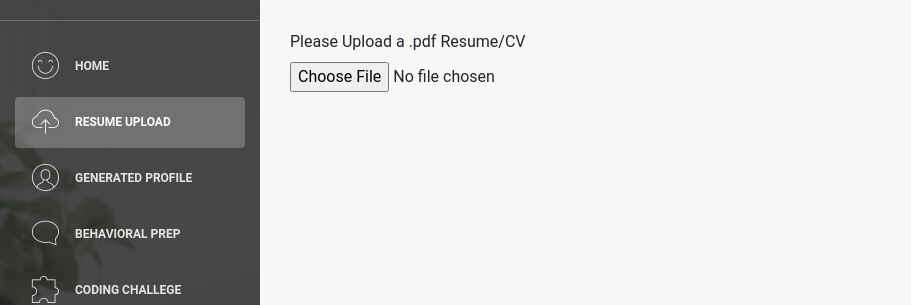
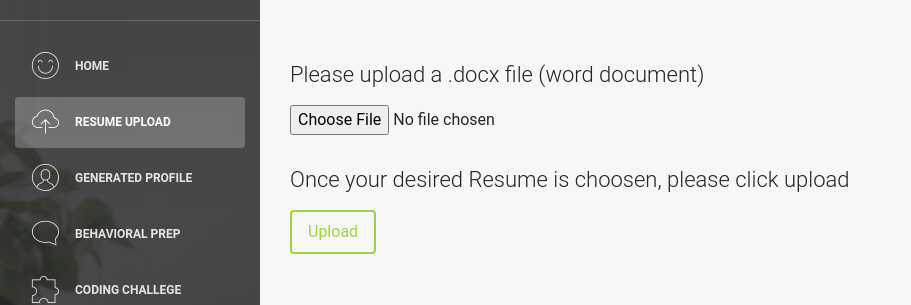
Before and after one commit to bits-please-sir/bits-please-ai-capstone, a React (Create React App) app in the folder git-a-job/: page /admin/resume in a window 1280 px wide. Shown: the top 305 px of the page, without its empty margins (0-911 px from the left). Built offline with nearby package versions, Linux system fonts and the light colour scheme.

Commit message:
added file upload backend *ignore stuff in node modules*

```diff
--- a/git-a-job/package.json
+++ b/git-a-job/package.json
@@ -1,8 +1,10 @@
 {
   "name": "light-bootstrap-dashboard-react",
+  "proxy": "http://localhost:8000",
   "version": "2.0.0",
   "dependencies": {
     "@fortawesome/fontawesome-free": "5.15.2",
+    "axios": "^0.21.1",
     "bootstrap": "4.6.0",
     "chartist": "0.10.1",
     "gulp": "4.0.2",
--- /dev/null
+++ b/git-a-job/src/components/Forms/FileUpload.js
@@ -0,0 +1,106 @@
+import React, { Component } from "react";
+import axios from 'axios';
+
+export default class FileUpload extends Component {
+//     state = {users: []}
+
+//   componentDidMount() {
+//     fetch('/users')
+//       .then(res => res.json())
+//       .then(users => this.setState({ users }));
+//   }
+
+//   render() {
+//     return (
+//       <div className="App">
+//         <h1>Users</h1>
+//         {this.state.users.map(user =>
+//           <div key={user.id}>{user.username}</div>
+//         )}
+//       </div>
+//     );
+//  }
+//   constructor(props) {
+//     super(props);
+
+//     this.state = {
+//       resumeURL: '',
+//     };
+
+//     this.handleUploadDocx = this.handleUploadDocx.bind(this);
+//   }
+
+//   handleUploadDocx(ev) {
+//     ev.preventDefault();
+
+//     const data = new FormData();
+//     data.append('file', this.uploadInput.files[0]);
+//     data.append('filename', this.fileName.value);
+
+//     fetch('http://localhost:3001/fileupload', {
+//       method: 'POST',
+//       body: data,
+//     }).then((response) => {
+//       response.json().then((body) => {
+//         this.setState({ resumeURL: `http://localhost:3001/${body.file}` });
+//       });
+//     });
+//   }
+
+//   render() {
+//     return (
+//       <form onSubmit={this.handleUploadDocx}>
+//         <div>
+//           <input ref={(ref) => { this.uploadInput = ref; }} type="file" />
+//         </div>
+//         <div>
+//           <input ref={(ref) => { this.fileName = ref; }} type="text" placeholder="Enter the desired name of file" />
+//         </div>
+//         <br />
+//         <div>
+//           <button>Upload</button>
+//         </div>
+//         <img src={this.state.resumeURL} alt="img" />
+//       </form>
+//     );
+//   }
+constructor(props) {
+    super(props);
+      this.state = {
+        selectedFile: null
+      }
+
+  }
+// onChangeHandler=event=>{
+
+//     console.log(event.target.files[0])
+
+// }
+onChangeHandler=event=>{
+    this.setState({
+      selectedFile: event.target.files[0],
+      loaded: 0,
+    })
+  }
+  onClickHandler = () => {
+    const data = new FormData()
+    data.append('file', this.state.selectedFile)
+    axios.post("http://localhost:8000/upload", data, {
+       // receive two    parameter endpoint url ,form data
+    }).then(res => { // then print response status
+        console.log(res.statusText)
+    })
+    }
+  render(){
+      return(
+        <div>
+        <input type="file" name="file" onChange={this.onChangeHandler}/>
+        <h4>Once your desired Resume is choosen, please click upload</h4>
+        <div>
+        <button type="button" class="btn btn-success" onClick={this.onClickHandler}>Upload</button>
+        </div>
+        </div>
+      );
+  }
+
+}
--- a/git-a-job/src/views/ResumeUpload.js
+++ b/git-a-job/src/views/ResumeUpload.js
@@ -1,4 +1,5 @@
 import React from "react";
+import FileUpload from "../components/Forms/FileUpload.js";
 
 // react-bootstrap components
 import {
@@ -18,159 +19,19 @@ function TableList() {
   return (
     <>
       <Container fluid>
-      <Form>
-        {/* <div className="mb-3">
-          <Form.File id="formcheck-api-custom" custom>
-            <Form.File.Input isValid />
-            <Form.File.Label data-browse="Button text">
-              Custom file input
-            </Form.File.Label>
-            <Form.Control.Feedback type="valid">You did it!</Form.Control.Feedback>
-          </Form.File>
-        </div> */}
+        <h4> Please upload a .docx file (word document)</h4>
+        <FileUpload/>
+      {/* <Form>
+        <Form.Group>
         <div className="mb-3">
           <Form.File id="formcheck-api-regular">
             <Form.File.Label>Please Upload a .pdf Resume/CV</Form.File.Label>
             <Form.File.Input />
           </Form.File>
         </div>
-      </Form>
-        {/* <Row>
-          <Col md="12">
-            <Card className="strpied-tabled-with-hover">
-              <Card.Header>
-                <Card.Title as="h4">Striped Table with Hover</Card.Title>
-                <p className="card-category">
-                  Here is a subtitle for this table
-                </p>
-              </Card.Header>
-              <Card.Body className="table-full-width table-responsive px-0">
-                <Table className="table-hover table-striped">
-                  <thead>
-                    <tr>
-                      <th className="border-0">ID</th>
-                      <th className="border-0">Name</th>
-                      <th className="border-0">Salary</th>
-                      <th className="border-0">Country</th>
-                      <th className="border-0">City</th>
-                    </tr>
-                  </thead>
-                  <tbody>
-                    <tr>
-                      <td>1</td>
-                      <td>Dakota Rice</td>
-                      <td>$36,738</td>
-                      <td>Niger</td>
-                      <td>Oud-Turnhout</td>
-                    </tr>
-                    <tr>
-                      <td>2</td>
-                      <td>Minerva Hooper</td>
-                      <td>$23,789</td>
-                      <td>Curaçao</td>
-                      <td>Sinaai-Waas</td>
-                    </tr>
-                    <tr>
-                      <td>3</td>
-                      <td>Sage Rodriguez</td>
-                      <td>$56,142</td>
-                      <td>Netherlands</td>
-                      <td>Baileux</td>
-                    </tr>
-                    <tr>
-                      <td>4</td>
-                      <td>Philip Chaney</td>
-                      <td>$38,735</td>
-                      <td>Korea, South</td>
-                      <td>Overland Park</td>
-                    </tr>
-                    <tr>
-                      <td>5</td>
-                      <td>Doris Greene</td>
-                      <td>$63,542</td>
-                      <td>Malawi</td>
-                      <td>Feldkirchen in Kärnten</td>
-                    </tr>
-                    <tr>
-                      <td>6</td>
-                      <td>Mason Porter</td>
-                      <td>$78,615</td>
-                      <td>Chile</td>
-                      <td>Gloucester</td>
-                    </tr>
-                  </tbody>
-                </Table>
-              </Card.Body>
-            </Card>
-          </Col>
-          <Col md="12">
-            <Card className="card-plain table-plain-bg">
-              <Card.Header>
-                <Card.Title as="h4">Table on Plain Background</Card.Title>
-                <p className="card-category">
-                  Here is a subtitle for this table
-                </p>
-              </Card.Header>
-              <Card.Body className="table-full-width table-responsive px-0">
-                <Table className="table-hover">
-                  <thead>
-                    <tr>
-                      <th className="border-0">ID</th>
-                      <th className="border-0">Name</th>
-                      <th className="border-0">Salary</th>
-                      <th className="border-0">Country</th>
-                      <th className="border-0">City</th>
-                    </tr>
-                  </thead>
-                  <tbody>
-                    <tr>
-                      <td>1</td>
-                      <td>Dakota Rice</td>
-                      <td>$36,738</td>
-                      <td>Niger</td>
-                      <td>Oud-Turnhout</td>
-                    </tr>
-                    <tr>
-                      <td>2</td>
-                      <td>Minerva Hooper</td>
-                      <td>$23,789</td>
-                      <td>Curaçao</td>
-                      <td>Sinaai-Waas</td>
-                    </tr>
-                    <tr>
-                      <td>3</td>
-                      <td>Sage Rodriguez</td>
-                      <td>$56,142</td>
-                      <td>Netherlands</td>
-                      <td>Baileux</td>
-                    </tr>
-                    <tr>
-                      <td>4</td>
-                      <td>Philip Chaney</td>
-                      <td>$38,735</td>
-                      <td>Korea, South</td>
-                      <td>Overland Park</td>
-                    </tr>
-                    <tr>
-                      <td>5</td>
-                      <td>Doris Greene</td>
-                      <td>$63,542</td>
-                      <td>Malawi</td>
-                      <td>Feldkirchen in Kärnten</td>
-                    </tr>
-                    <tr>
-                      <td>6</td>
-                      <td>Mason Porter</td>
-                      <td>$78,615</td>
-                      <td>Chile</td>
-                      <td>Gloucester</td>
-                    </tr>
-                  </tbody>
-                </Table>
-              </Card.Body>
-            </Card>
-          </Col>
-        </Row> */}
+        </Form.Group>
+      </Form> */}
+
       </Container>
     </>
   );
```
Also changed, not shown: git-a-job/server.js (added, +37 -0 lines), package.json (added, +9 -0 lines), 1 other file (tests, documents, lock files or other folders).
